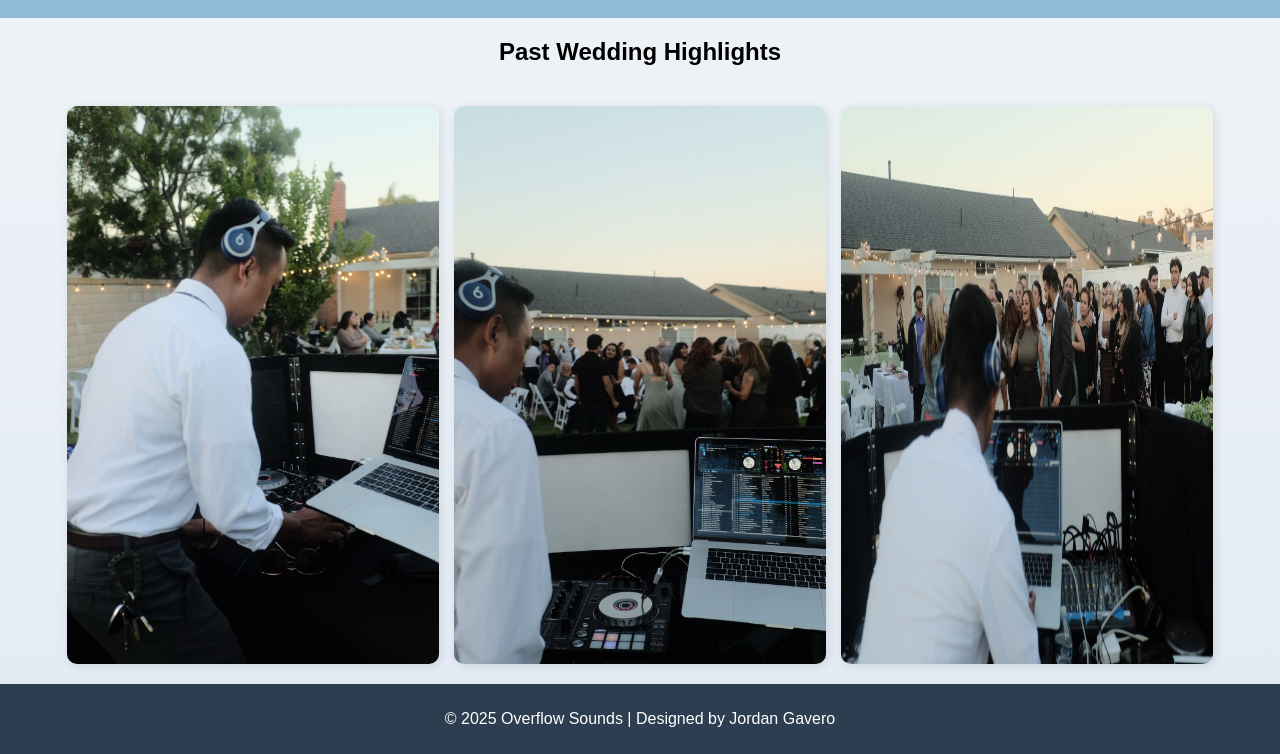
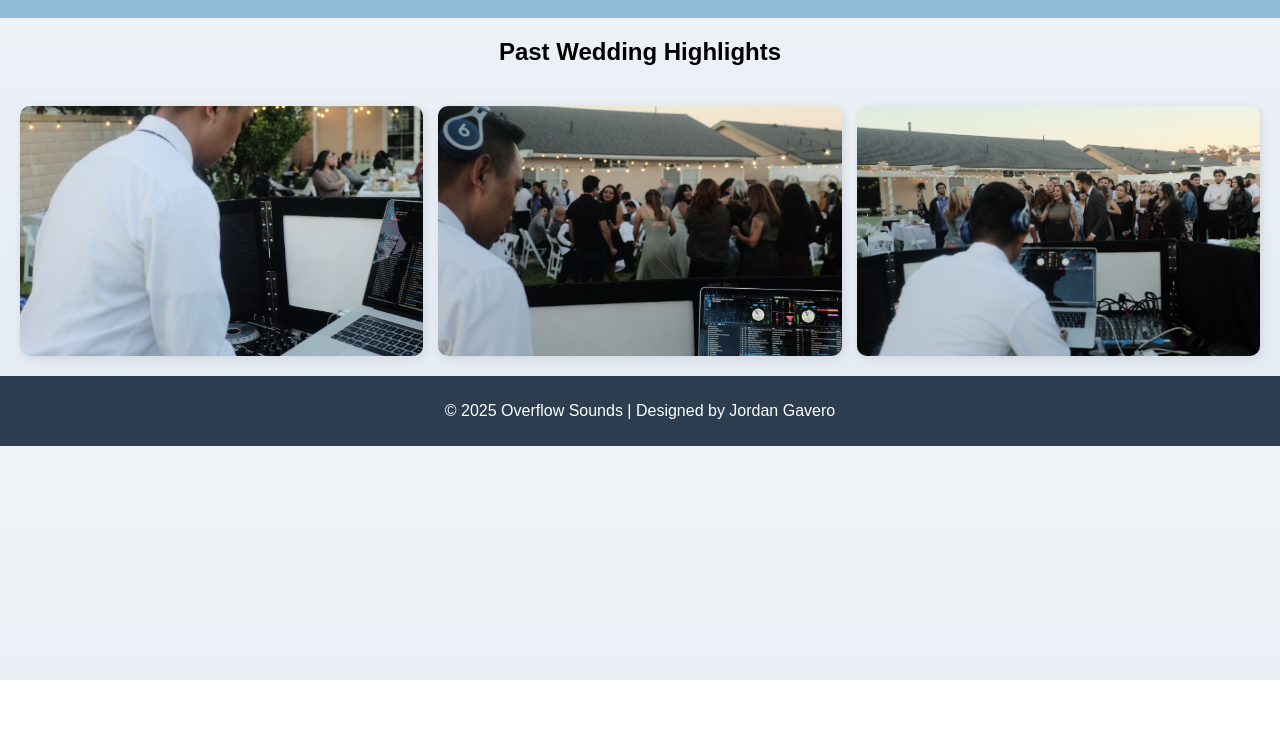
Before and after one commit to collaborativestudies/Overflow-sounds, a plain HTML site: page gallery.html in a window 1280 px wide. Shown: the part 120-874 px from the top of the page. After the commit the page ends 800 px from the top, so only its background shows below. Drawn offline with Linux system fonts and the light colour scheme.

Commit message:
Update style.css

```diff
--- a/style.css
+++ b/style.css
@@ -52,15 +52,16 @@ footer {
 }
 
 .gallery-container {
-    display: flex;
-    justify-content: center;
+    display: grid;
+    grid-template-columns: repeat(auto-fit, minmax(250px, 1fr));
     gap: 15px;
-    flex-wrap: wrap;
     padding: 20px;
 }
 
 .gallery-container img {
-    width: 30%;
+    width: 100%;
+    height: 250px;  /* Set a uniform height */
+    object-fit: cover;  /* Ensures images crop to fit without distortion */
     border-radius: 10px;
     box-shadow: 2px 2px 10px rgba(0, 0, 0, 0.1);
 }
```
